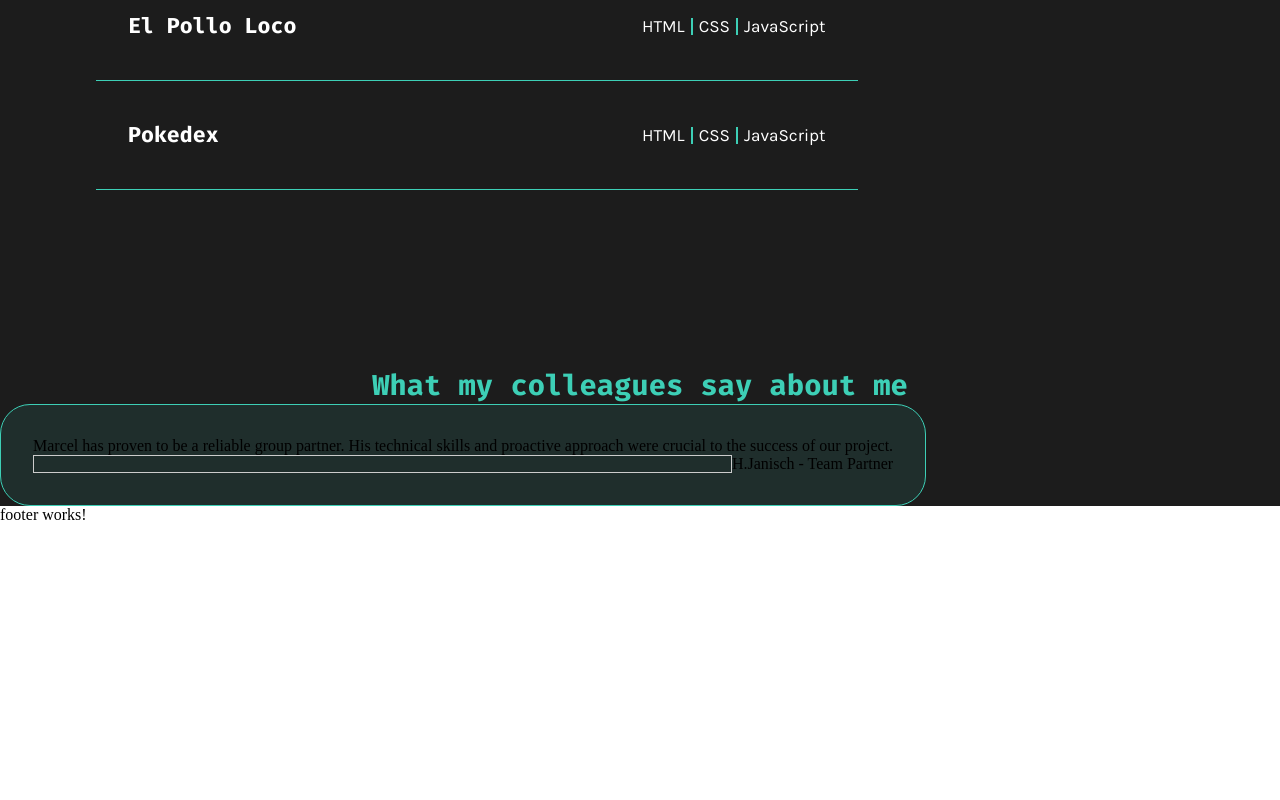
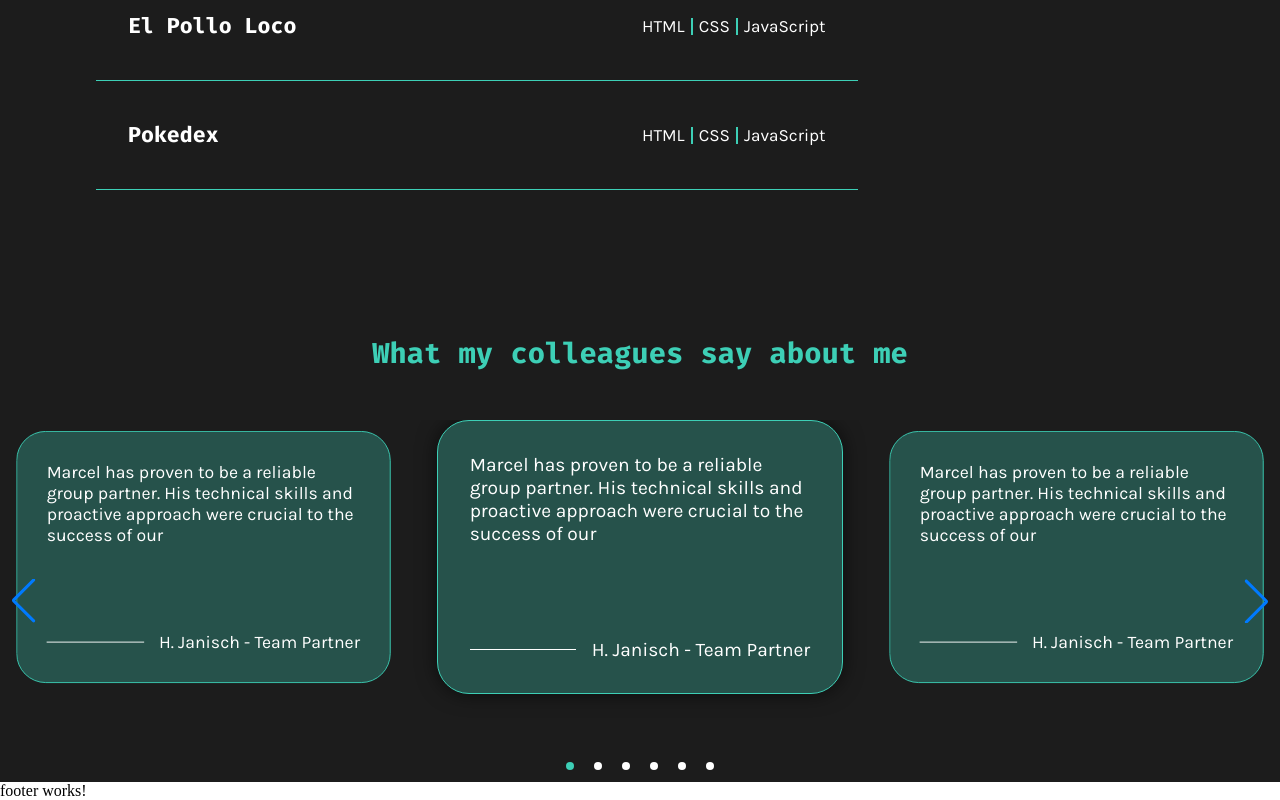
Before and after one commit to Marcel-Goehn/Portfolio, an Angular app: page / in a window 1280 px wide. Shown: the part 3504-4304 px from the top of the page. Before the commit the page ends 4028 px from the top, so only its background shows below. Built offline with nearby package versions, Linux system fonts and the light colour scheme.

Commit message:
basic infinite loop carousel is now working

```diff
--- a/package.json
+++ b/package.json
@@ -19,6 +19,7 @@
     "@angular/platform-browser-dynamic": "^17.0.0",
     "@angular/router": "^17.0.0",
     "rxjs": "~7.8.0",
+    "swiper": "^11.2.10",
     "tslib": "^2.3.0",
     "zone.js": "~0.14.2"
   },
--- a/src/app/portfolio-page/carousel/carousel.component.html
+++ b/src/app/portfolio-page/carousel/carousel.component.html
@@ -1,16 +1,67 @@
 <section>
     <h3 class="fira">What my colleagues say about me</h3>
     <div class="container">
-        <article>
-            <app-card>
-                <p>Marcel has proven to be a reliable group partner. His technical skills and proactive approach were crucial to the success of our project.</p>
-                <div class="colleague">
-                    <div class="border"></div>
-                    <span>H.Janisch - Team Partner</span>
-                </div>
-            </app-card>
-        </article>
-        <article></article>
-        <article></article>
+        <swiper-container class="mySwiper" pagination="true" pagination-clickable="true" navigation="true" loop="true" space-between="30" slides-per-view="3" slide-to-clicked-slide="false" allow-touch-move="false">
+            <swiper-slide>
+                <article>
+                    <p class="karla">Marcel has proven to be a reliable group partner. His technical skills and
+                        proactive approach were crucial to the success of our</p>
+                    <div>
+                        <div class="line"></div>
+                        <span class="karla">H. Janisch - Team Partner</span>
+                    </div>
+                </article>
+            </swiper-slide>
+            <swiper-slide>
+                <article>
+                    <p class="karla">Marcel has proven to be a reliable group partner. His technical skills and
+                        proactive approach were crucial to the success of our</p>
+                    <div>
+                        <div class="line"></div>
+                        <span class="karla">H. Janisch - Team Partner</span>
+                    </div>
+                </article>
+            </swiper-slide>
+            <swiper-slide>
+                <article>
+                    <p class="karla">Marcel has proven to be a reliable group partner. His technical skills and
+                        proactive approach were crucial to the success of our</p>
+                    <div>
+                        <div class="line"></div>
+                        <span class="karla">H. Janisch - Team Partner</span>
+                    </div>
+                </article>
+            </swiper-slide>
+            <swiper-slide>
+                <article>
+                    <p class="karla">Marcel has proven to be a reliable group partner. His technical skills and
+                        proactive approach were crucial to the success of our</p>
+                    <div>
+                        <div class="line"></div>
+                        <span class="karla">H. Janisch - Team Partner</span>
+                    </div>
+                </article>
+            </swiper-slide>
+            <swiper-slide>
+                <article>
+                    <p class="karla">Marcel has proven to be a reliable group partner. His technical skills and
+                        proactive approach were crucial to the success of our</p>
+                    <div>
+                        <div class="line"></div>
+                        <span class="karla">H. Janisch - Team Partner</span>
+                    </div>
+                </article>
+            </swiper-slide>
+            <swiper-slide>
+                <article>
+                    <p class="karla">Marcel has proven to be a reliable group partner. His technical skills and
+                        proactive approach were crucial to the success of our</p>
+                    <div>
+                        <div class="line"></div>
+                        <span class="karla">H. Janisch - Team Partner</span>
+                    </div>
+                </article>
+            </swiper-slide>
+        </swiper-container>
     </div>
 </section>
--- a/src/app/portfolio-page/carousel/carousel.component.scss
+++ b/src/app/portfolio-page/carousel/carousel.component.scss
@@ -1,26 +1,104 @@
 @import '../../../variables.scss';
+@import '../../../mixins.scss';
 
 section {
-    padding-top: 11rem;
     background-color: $black;
+    padding-top: 9rem;
 }
 
 h3 {
+    color: $teal-dark;
     text-align: center;
-    color: $teal-dark;
     font-weight: $font-weight-bold;
     font-size: $font-size-xxl;
+    padding-inline: 6rem;
 }
 
 .container {
-    display: flex;
+    margin-top: 3rem;
+    @include container();
+    padding-inline: 0;
 }
 
-.colleague {
-    display: flex;
+swiper-container {
+    width: 100%;
+    height: 362px;
 }
 
-.border {
-    border: 1px solid darken($white, 20%);
-    flex: 1;
+swiper-slide {
+    font-size: 18px;
+    // background: #444;
+    // display: flex;
+    // justify-content: center;
+    // align-items: center;
+    height: 274px;
+    border-radius: 32px;
+    transition: box-shadow 0.3s ease, transform 0.3s ease;
 }
+
+article {
+    height: 100%;
+    width: 100%;
+    background-color: $carousel-bg;
+    border: 1px solid $teal-dark;
+    border-radius: 32px;
+    padding: 2rem;
+}
+
+p {
+    color: $white;
+    font-weight: $font-weight-normal;
+    font-size: $font-size-lg;
+}
+
+article {
+    display: flex;
+    flex-direction: column;
+    justify-content: space-between;
+
+    >div {
+        display: flex;
+        justify-content: space-between;
+        align-items: center;
+        gap: 1rem;
+    }
+}
+
+.line {
+    border-top: 1px solid $white;
+    height: 1px;
+    width: 100%;
+}
+
+.line~span {
+    white-space: nowrap;
+    color: $white;
+    font-size: $font-size-lg;
+    font-weight: $font-weight-normal;
+}
+
+.swiper-slide-active,
+.swiper-slide-active~swiper-slide {
+    transform: scale(0.92);
+}
+
+.swiper-slide-active+swiper-slide {
+    box-shadow: 0 0 20px rgba(0, 0, 0, 0.6);
+    transform: scale(1);
+}
+
+swiper-container::part(bullet-active) {
+  background-color: $teal-dark;
+  margin: 0 10px;
+}
+
+swiper-container::part(bullet) {
+  background-color: $white;
+  opacity: 100%;
+  margin: 0 10px;
+}
+
+// swiper-container::part(button-prev) {
+//     left: 550px;
+//     top: 96%;
+// }
--- a/src/app/portfolio-page/carousel/carousel.component.ts
+++ b/src/app/portfolio-page/carousel/carousel.component.ts
@@ -1,12 +1,12 @@
-import { Component } from '@angular/core';
-import { CardComponent } from "../../shared/card/card.component";
+import { Component, CUSTOM_ELEMENTS_SCHEMA } from '@angular/core';
 
 @Component({
   selector: 'app-carousel',
   standalone: true,
-  imports: [CardComponent],
+  imports: [],
   templateUrl: './carousel.component.html',
-  styleUrl: './carousel.component.scss'
+  styleUrl: './carousel.component.scss',
+  schemas: [CUSTOM_ELEMENTS_SCHEMA],
 })
 export class CarouselComponent {
 
--- a/src/main.ts
+++ b/src/main.ts
@@ -2,5 +2,10 @@ import { bootstrapApplication } from '@angular/platform-browser';
 import { appConfig } from './app/app.config';
 import { AppComponent } from './app/app.component';
 
+// import function to register Swiper custom elements
+import { register } from 'swiper/element/bundle';
+// register Swiper custom elements
+register();
+
 bootstrapApplication(AppComponent, appConfig)
   .catch((err) => console.error(err));
--- a/src/variables.scss
+++ b/src/variables.scss
@@ -6,6 +6,7 @@ $dot: #6AD7BF;
 $mint-glass: #3DCFB61A;
 $black: rgb(28, 28, 28);
 $fetaured-projects-bg: #2F5B53;
+$carousel-bg: #26524B;
 
 // font sizes
 $sont-size-sm: 0.938rem;
```
Also changed, not shown: 1 other file (tests, documents, lock files or other folders).
